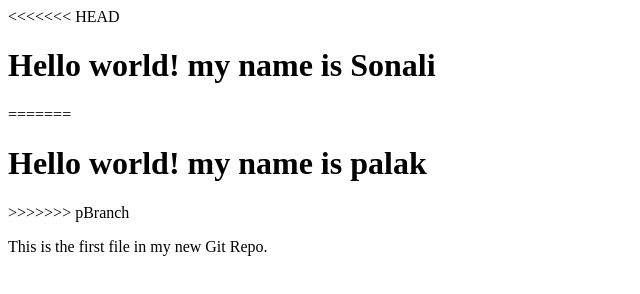
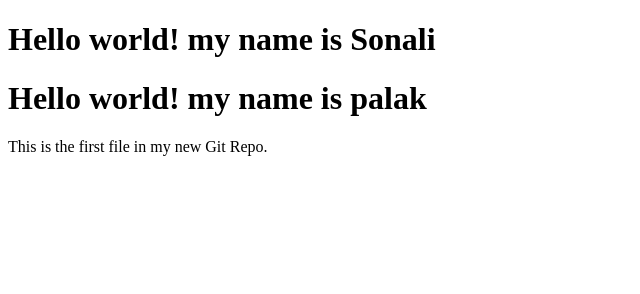
Before and after one commit to sonali-dynamic/myNewRepo, a plain HTML site: page index.html in a window 1280 px wide. Shown: the whole page, without its empty margins (0-640 px from the left). Drawn offline with Linux system fonts and the light colour scheme.

Commit message:
resolved conflict

```diff
--- a/index.html
+++ b/index.html
@@ -5,11 +5,8 @@
 </head>
 <body>
 
-<<<<<<< HEAD
 <h1>Hello world! my name is Sonali </h1>
-=======
 <h1>Hello world! my name is palak</h1>
->>>>>>> pBranch
 <p>This is the first file in my new Git Repo.</p>
 
 </body>
```
